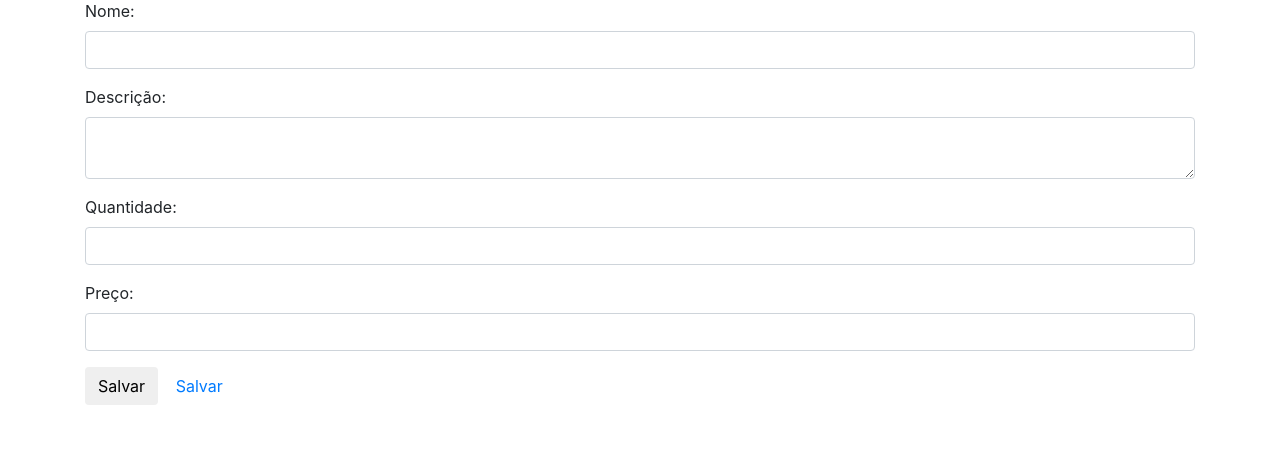
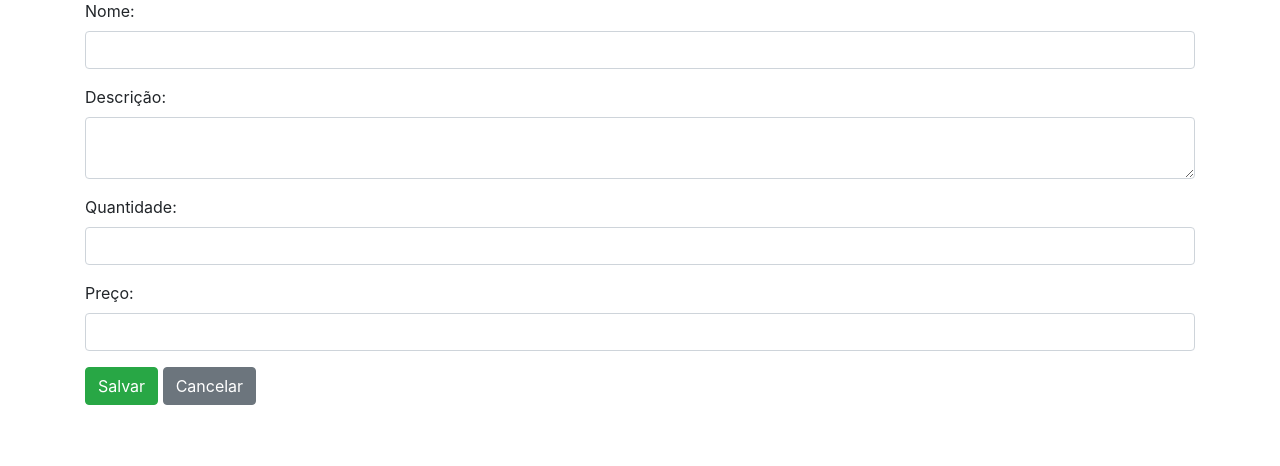
Before and after one commit to renan-dias/estoque, a PHP site: page /adicionar.php in a window 1280 px wide. Shown: the part 71-537 px from the top of the page. Run offline with PHP 8.4, Linux system fonts and the light colour scheme.

Commit message:
💥 fix: corrige erros de inserção no banco de dados e ajusta botões na interface

```diff
--- a/adicionar.php
+++ b/adicionar.php
@@ -7,7 +7,8 @@ if ($_SERVER["REQUEST_METHOD"] == "POST"){
     $quantidade = $_POST["quantidade"];
     $preco = $_POST["preco"];
 
-    $stmt = $pdo->prepare("INSERT INTO produtos (pet, nome, descricao, quantidade, preco) VALUES (?, ?, ?, ?)");
+    // Erro: Faltava um parâmetro na query e na execução. O correto é inserir 5 valores, não 4.
+    $stmt = $pdo->prepare("INSERT INTO produtos (nome, descricao, quantidade, preco) VALUES (?, ?, ?, ?)");
     $stmt->execute([$nome, $descricao, $quantidade, $preco]);
 
     header("Location: index.php");
@@ -47,8 +48,8 @@ if ($_SERVER["REQUEST_METHOD"] == "POST"){
             <input type="text" name="preco" class="form-control" required>
         </div>
 
-        <button type="submit" class="btn btn-sucess">Salvar</button>
-        <a href="index.php" class="btn btn-secundary">Salvar</a>
+        <button type="submit" class="btn btn-success">Salvar</button>
+        <a href="index.php" class="btn btn-secondary">Cancelar</a>
 
     </form>
     <script src="js/bootstrap.min.js"></script>
--- a/conexao.php
+++ b/conexao.php
@@ -6,7 +6,8 @@ $username = "root";
 $password = "";
 
 try{
-    $pdo = new PDO("mysqli:host=$host;dbname=$dbname;charset=utf8",$username, $password);
+    // Correção aqui: mysqli -> mysql
+    $pdo = new PDO("mysql:host=$host;dbname=$dbname;charset=utf8",$username, $password);
     $pdo -> setAttribute(PDO::ATTR_ERRMODE, PDO::ERRMODE_EXCEPTION);
 }catch (PDOException $error){
     die("Erro na conexão com banco de dados!: ".$error->getMessage());
--- a/editar.php
+++ b/editar.php
@@ -19,8 +19,6 @@ if ($_SERVER["REQUEST_METHOD"] == "POST"){
     exit;
 }
 ?>
-
-
 <!DOCTYPE html>
 <html lang="pt-br">
 <head>
@@ -53,8 +51,8 @@ if ($_SERVER["REQUEST_METHOD"] == "POST"){
             <input type="text" name="preco" class="form-control" required>
         </div>
 
-        <button type="submit" class="btn btn-sucess">Salvar</button>
-        <a href="index.php" class="btn btn-secundary">Salvar</a>
+        <button type="submit" class="btn btn-success">Salvar</button>
+        <a href="index.php" class="btn btn-secondary">Cancelar</a>
 
     </form>
     <script src="js/bootstrap.min.js"></script>
```
Also changed, not shown: index.php (+5 -2 lines).
